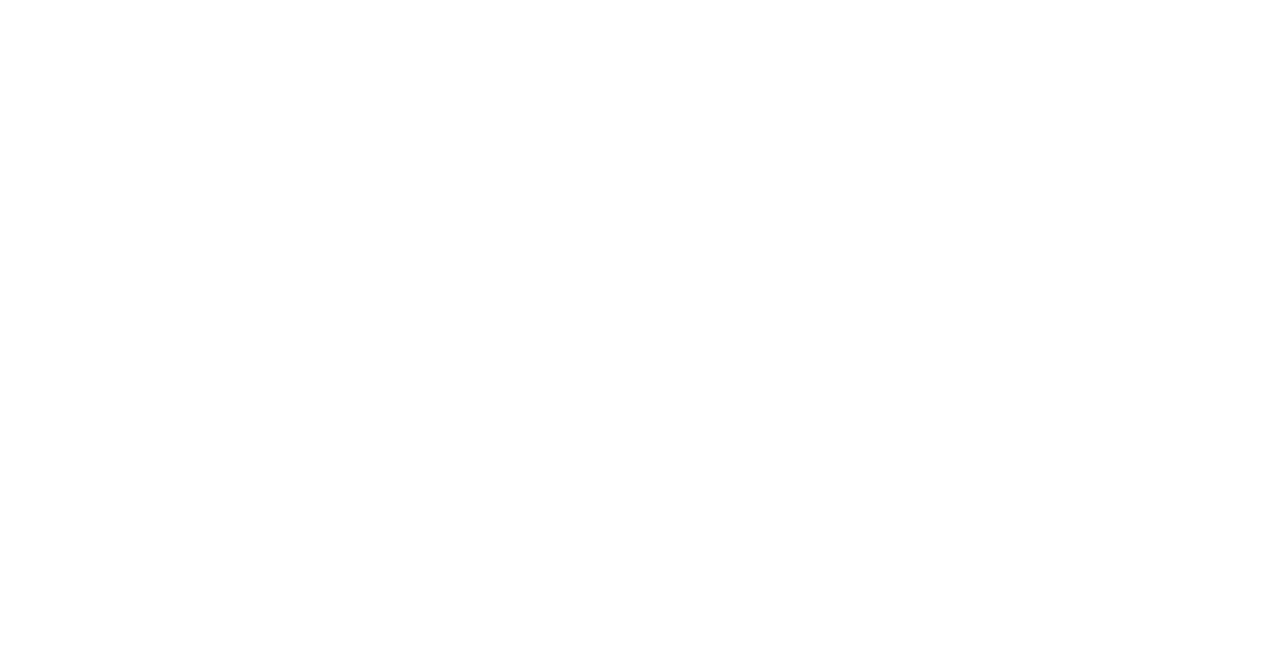
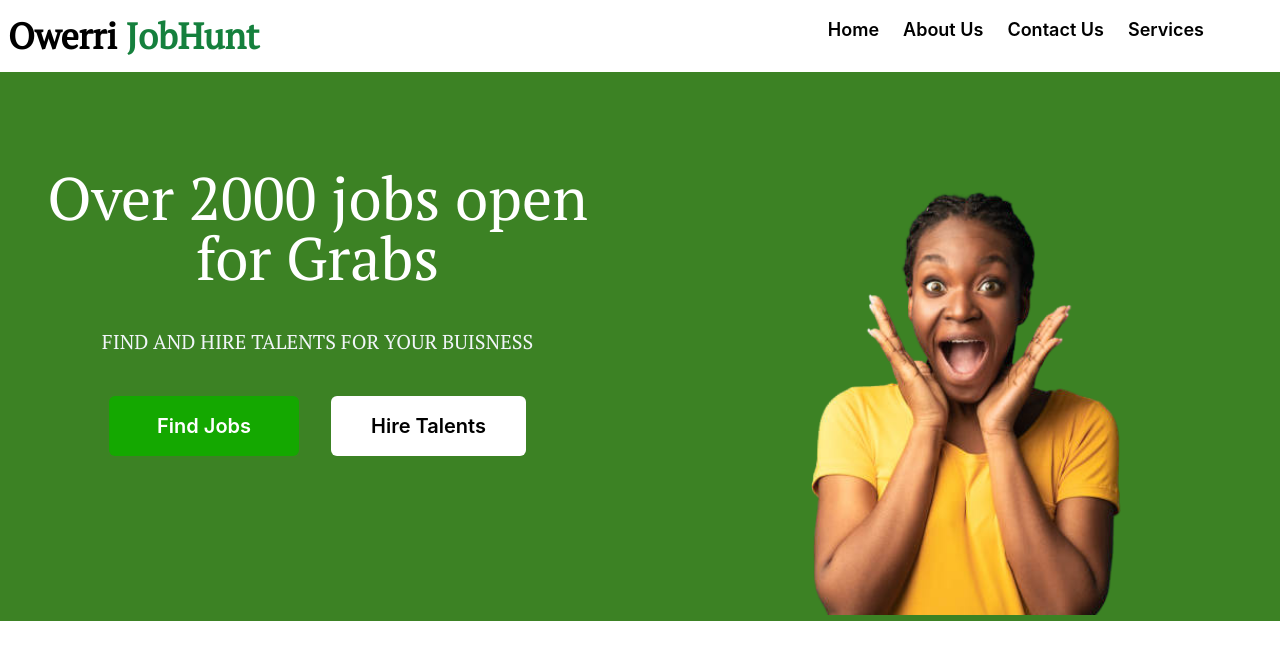
Before and after one commit to TruthTheDeveloper/Owerri_job_hunt, a Next.js app: page / in a window 1280 px wide. Shown: the top 660 px of the page. Built offline with nearby package versions, Linux system fonts and the light colour scheme.

Commit message:
28th march 2022

```diff
--- a/components/layout/Layout.js
+++ b/components/layout/Layout.js
@@ -1,12 +1,16 @@
 import Head from "next/head"
+import NavBar from "../page/landingPage/Navbar"
 
-const Layout = () => {
+
+const Layout = (props) => {
     return <>
         <Head>
-            <link rel="preconnect" href="https://fonts.googleapis.com"/>
-            <link rel="preconnect" href="https://fonts.gstatic.com" />
-            <link  href="https://fonts.googleapis.com/css2?family=Open+Sans&display=swap" rel="stylesheet"/>
+        <link rel="preconnect" href="https://fonts.googleapis.com"/>
+        <link rel="preconnect" href="https://fonts.gstatic.com" crossOrigin/>
+        <link href="https://fonts.googleapis.com/css2?family=Open+Sans&family=PT+Serif&display=swap" rel="stylesheet"/>
         </Head>
+        <NavBar/>
+        {props.children}
     </>
 }
 export default Layout
--- a/components/page/landingPage/Header.js
+++ b/components/page/landingPage/Header.js
@@ -4,12 +4,17 @@
 const Header = () => {
     return(
         <section id="header" className="" style={{backgroundColor:'#3C8224'}}>
-            <div className="flex">
+            <div className="flex pt-24">
                 <div className="basis-1/2">
-                    <h1 className="text-white text-4xl text-center font-medium">Over 2000 jobs available for grabs</h1>
+                    <h1 className="text-white text-6xl text-center font-medium">Over 2000 jobs open <br/> for Grabs</h1>
+                    <h1 className="text-slate-100 text-xl text-center font-medium mt-10">FIND AND HIRE TALENTS FOR YOUR BUISNESS</h1>
+                    <div className="flex mx-auto justify-center my-10">
+                        <button className="py-4 px-12 mx-4 text-white rounded-md text-xl font-semibold" style={{backgroundColor:"#14A800"}}>Find Jobs</button>
+                        <button className="bg-white py-4 px-10 mx-4 rounded-md text-xl font-semibold">Hire Talents</button>
+                    </div>
                 </div>
                 <div className="">
-                        <Image src={amazed}  alt="text" width={550} height={400}/>
+                        <Image src={amazed}  alt="text" width={650} height={450}/>
                 </div>
             </div>
         </section>
--- /dev/null
+++ b/components/page/landingPage/Navbar.js
@@ -0,0 +1,18 @@
+import Logo from '../../../images/logo.png';
+import Image from 'next/image';
+const NavBar = () => {
+    return(
+        <nav className="bg-white flex py-4 ">
+            <h1 className="text-4xl font-bold ml-2 ">Owerri <span className="text-green-700" >JobHunt</span></h1>
+
+            <ul className="ml-auto flex text-lg mr-16 font-semibold ">
+                <li className="mx-3 hover:text-green-700"><a href="#">Home</a></li>
+                <li className="mx-3 hover:text-green-700"><a href="#">About Us</a></li>
+                <li className="mx-3 hover:text-green-700"><a href="#">Contact Us</a></li>
+                <li className="mx-3 hover:text-green-700"><a href="#">Services</a></li>
+            </ul>
+        </nav>
+    )
+}
+
+export default NavBar
--- a/package.json
+++ b/package.json
@@ -11,7 +11,8 @@
   "dependencies": {
     "next": "12.1.1",
     "react": "17.0.2",
-    "react-dom": "17.0.2"
+    "react-dom": "17.0.2",
+    "react-lottie": "^1.2.3"
   },
   "devDependencies": {
     "autoprefixer": "^10.4.4",
--- a/pages/_app.js
+++ b/pages/_app.js
@@ -3,7 +3,7 @@
 
 function MyApp({ Component, pageProps }) {
   return <Layout>
-      <Component {...pageProps} />
+    <Component {...pageProps} />
   </Layout>
 }
 
--- a/styles/globals.css
+++ b/styles/globals.css
@@ -15,6 +15,12 @@
   box-sizing: border-box;
 }
 
+h1{
+  font-family: 'Open Sans', sans-serif;
+  font-family: 'PT Serif', serif;
+}
+
+
 @tailwind base;
 @tailwind components;
 @tailwind utilities;
```
Also changed, not shown: images/logo.png (added), 1 other file (tests, documents, lock files or other folders).
